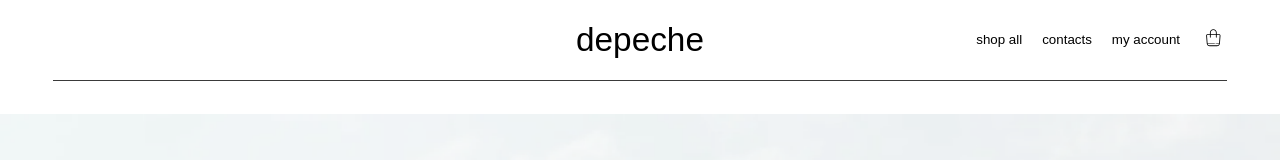
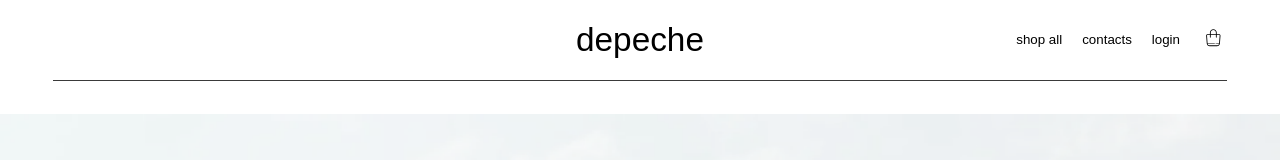
Before and after one commit to vzmsk1/depeche, a React (Create React App) app: page /login in a window 1280 px wide. Shown: the top 160 px of the page. Built offline with nearby package versions, Linux system fonts and the light colour scheme; no server answers; a web font is replaced by a local one.

Commit message:
add logout logic

```diff
--- a/src/components/sign-in-form/sign-in-form.component.tsx
+++ b/src/components/sign-in-form/sign-in-form.component.tsx
@@ -15,9 +15,8 @@ const defaultFormFields: FormFields = {
 }
 
 
-  const singnInWithGoogle = async () => {
-    const { user } = await signInWithGooglePopup();
-    await createUserDocumentFromAuth(user);
+  const signInWithGoogle = async () => {
+    await signInWithGooglePopup();
   };
 
 export default function SignInForm() {
@@ -32,7 +31,8 @@ export default function SignInForm() {
     e.preventDefault()
 
     try {
-      const response = await signInAuthUserWithEmailAndPassword(email, password);
+      const { user } = await signInAuthUserWithEmailAndPassword(email, password);
+
       resetFormFields()
     } catch (error) {
       if (error instanceof Error) {
@@ -72,7 +72,7 @@ export default function SignInForm() {
         </div>
         <div className={styles.footer}>
           <Button type='submit'>sign in</Button>
-          <Button type='button' buttonType='secondary' onClick={singnInWithGoogle}>or sign in with google</Button>
+          <Button type='button' buttonType='secondary' onClick={signInWithGoogle}>or sign in with google</Button>
         </div>
       </form>
     </div>
--- a/src/components/sign-up-form/sign-up-form.component.tsx
+++ b/src/components/sign-up-form/sign-up-form.component.tsx
@@ -32,6 +32,7 @@ export default function SignUpForm() {
 
     try {
       const { user } = await createAuthUserWithEmailAndPassword(email, password)
+
       await createUserDocumentFromAuth(user, {displayName})
       resetFormFields()
     } catch (error) {
--- /dev/null
+++ b/src/context/user.context.tsx
@@ -0,0 +1,37 @@
+import { type User } from 'firebase/auth'
+import { createContext, type SetStateAction, useEffect } from 'react'
+import { useState } from 'react'
+import { createUserDocumentFromAuth, onAuthStateChangedListener, signOutUser } from '../utils/firebase/firebase.utils'
+
+export interface UserContextType {
+	currentUser: User | null,
+	setCurrentUser: React.Dispatch<SetStateAction<User | null>>
+}
+
+export const UserContext = createContext<UserContextType>({
+		currentUser: null,
+		setCurrentUser: () => null
+});
+
+export function UserProvider({ children }: { children: React.ReactNode }) {
+	const [currentUser, setCurrentUser] = useState<User | null>(null)
+	const value = { currentUser, setCurrentUser}
+
+	useEffect(() => {
+		const unsubscribe = onAuthStateChangedListener((user) => {
+				console.log(user)
+
+				if (user) {
+	        createUserDocumentFromAuth(user);
+				}
+
+				setCurrentUser(user)
+		})
+
+		return unsubscribe;
+	}, [])
+
+	return <UserContext.Provider value={value}>
+		{children}
+	</UserContext.Provider>
+}
--- a/src/index.tsx
+++ b/src/index.tsx
@@ -3,6 +3,7 @@ import ReactDOM from "react-dom/client";
 import "./index.css";
 import { BrowserRouter } from "react-router-dom";
 import App from "./App";
+import { UserProvider } from './context/user.context'
 import reportWebVitals from "./reportWebVitals";
 
 const root = ReactDOM.createRoot(
@@ -11,7 +12,9 @@ const root = ReactDOM.createRoot(
 root.render(
   <React.StrictMode>
     <BrowserRouter>
-      <App />
+      <UserProvider>
+        <App />
+      </UserProvider>
     </BrowserRouter>
   </React.StrictMode>,
 );
--- a/src/layout/header/header.component.tsx
+++ b/src/layout/header/header.component.tsx
@@ -1,9 +1,14 @@
+import { useContext } from 'react'
 import { Link } from "react-router-dom";
+import { UserContext } from '../../context/user.context'
+import { signOutUser } from '../../utils/firebase/firebase.utils'
 import { HeaderProps } from "./header.props";
 import styles from "./header.module.css";
 import { ReactComponent as CartIcon } from "./cart-icon.svg";
 
 export default function Header({ ...props }: HeaderProps) {
+  const { currentUser } = useContext(UserContext)
+
   return (
     <div {...props} className={styles.header}>
       <Link to="/" className={styles.logo}>
@@ -16,9 +21,13 @@ export default function Header({ ...props }: HeaderProps) {
         <Link to="/contacts" className={styles.navLink}>
           contacts
         </Link>
-        <Link to="/login" className={styles.navLink}>
-          my account
-        </Link>
+        {currentUser ? (
+          <span onClick={signOutUser} className={styles.navLink}>
+            sign out
+          </span>
+        ) : (<Link to="/login" className={styles.navLink}>
+            login
+          </Link>)}
         <Link to="/cart" className={styles.icon}>
           <CartIcon />
         </Link>
--- a/src/utils/firebase/firebase.utils.ts
+++ b/src/utils/firebase/firebase.utils.ts
@@ -5,7 +5,10 @@ import {
   signInWithPopup,
   GoogleAuthProvider,
   createUserWithEmailAndPassword,
-  signInWithEmailAndPassword
+  signInWithEmailAndPassword,
+  signOut,
+  onAuthStateChanged,
+  NextOrObserver
 } from "firebase/auth";
 import { getFirestore, doc, getDoc, setDoc } from "firebase/firestore";
 import { User } from "firebase/auth";
@@ -65,3 +68,12 @@ export async function createAuthUserWithEmailAndPassword(email: string, password
 export async function signInAuthUserWithEmailAndPassword(email: string, password: string) {
   return await signInWithEmailAndPassword(auth, email, password)
 }
+
+export async function signOutUser() {
+  await signOut(auth)
+}
+
+
+export function onAuthStateChangedListener(callback: NextOrObserver<User>) {
+  onAuthStateChanged(auth, callback)
+}
```
